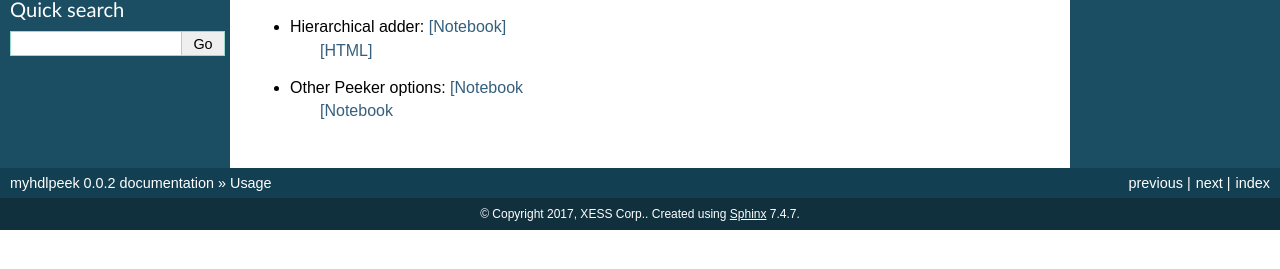
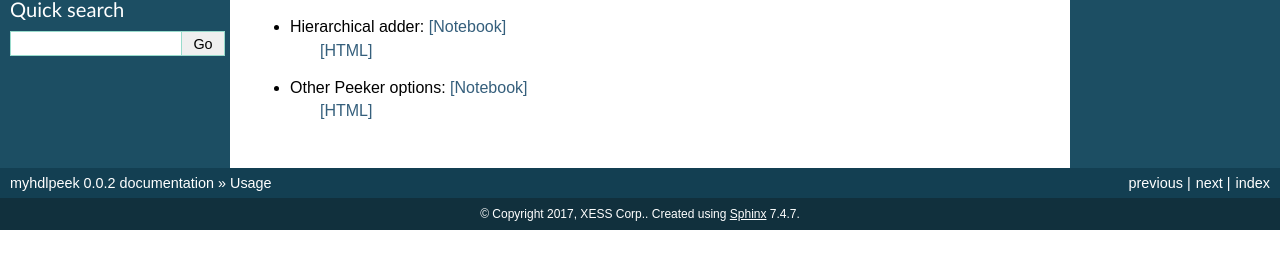
Before and after one commit to devbisme/myhdlpeek, a Sphinx documentation site: the page built from docs/usage.rst, in a window 1280 px wide. Shown: the part 214-483 px from the top of the page. Built offline with Sphinx 7.4.7, drawn with Linux system fonts in a browser that asks for light colours; the version number is read from the project's files by our own code.

Commit message:
Corrections to notebook links.

```diff
--- a/README.rst
+++ b/README.rst
@@ -29,8 +29,8 @@ link to see what myhdlpeek can do.
                       `[HTML] <https://github.com/xesscorp/myhdlpeek/blob/master/examples/peeker_simple_mux.html>`_
 * Hierarchical adder: `[Notebook] <https://github.com/xesscorp/myhdlpeek/blob/master/examples/peeker_hier_add.ipynb>`_
                       `[HTML] <https://github.com/xesscorp/myhdlpeek/blob/master/examples/peeker_hier_add.html>`_
-* Other Peeker options: `[Notebook <https://github.com/xesscorp/myhdlpeek/blob/master/examples/peeker_options.ipynb>`_
-                      `[Notebook <https://github.com/xesscorp/myhdlpeek/blob/master/examples/peeker_options.html>`_
+* Other Peeker options: `[Notebook] <https://github.com/xesscorp/myhdlpeek/blob/master/examples/peeker_options.ipynb>`_
+                      `[HTML] <https://github.com/xesscorp/myhdlpeek/blob/master/examples/peeker_options.html>`_
 
 |
 
--- a/docs/usage.rst
+++ b/docs/usage.rst
@@ -11,5 +11,5 @@ link to see what myhdlpeek can do.
                       `[HTML] <https://github.com/xesscorp/myhdlpeek/blob/master/examples/peeker_simple_mux.html>`_
 * Hierarchical adder: `[Notebook] <https://github.com/xesscorp/myhdlpeek/blob/master/examples/peeker_hier_add.ipynb>`_
                       `[HTML] <https://github.com/xesscorp/myhdlpeek/blob/master/examples/peeker_hier_add.html>`_
-* Other Peeker options: `[Notebook <https://github.com/xesscorp/myhdlpeek/blob/master/examples/peeker_options.ipynb>`_
-                      `[Notebook <https://github.com/xesscorp/myhdlpeek/blob/master/examples/peeker_options.html>`_
+* Other Peeker options: `[Notebook] <https://github.com/xesscorp/myhdlpeek/blob/master/examples/peeker_options.ipynb>`_
+                      `[HTML] <https://github.com/xesscorp/myhdlpeek/blob/master/examples/peeker_options.html>`_
```
